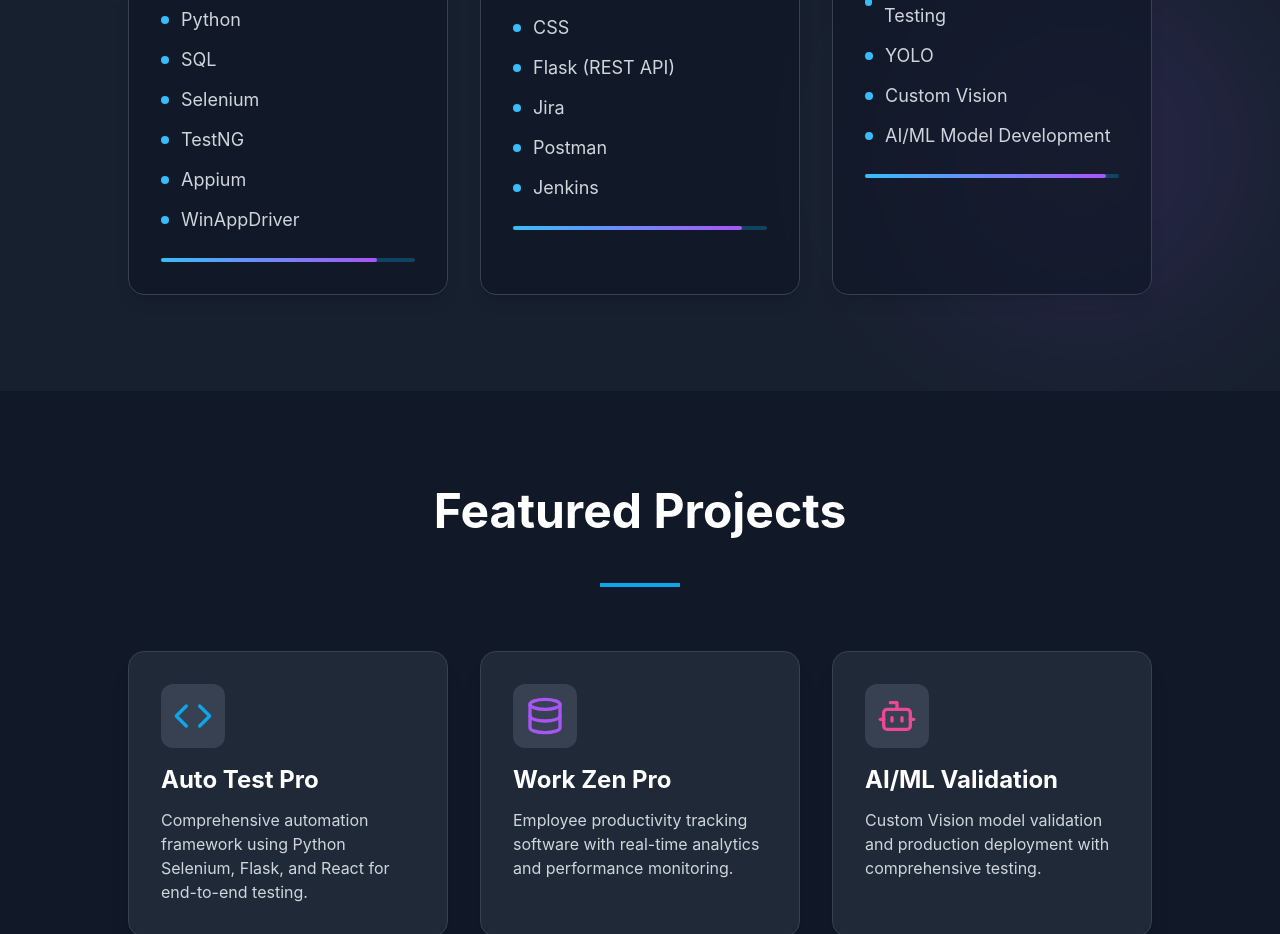
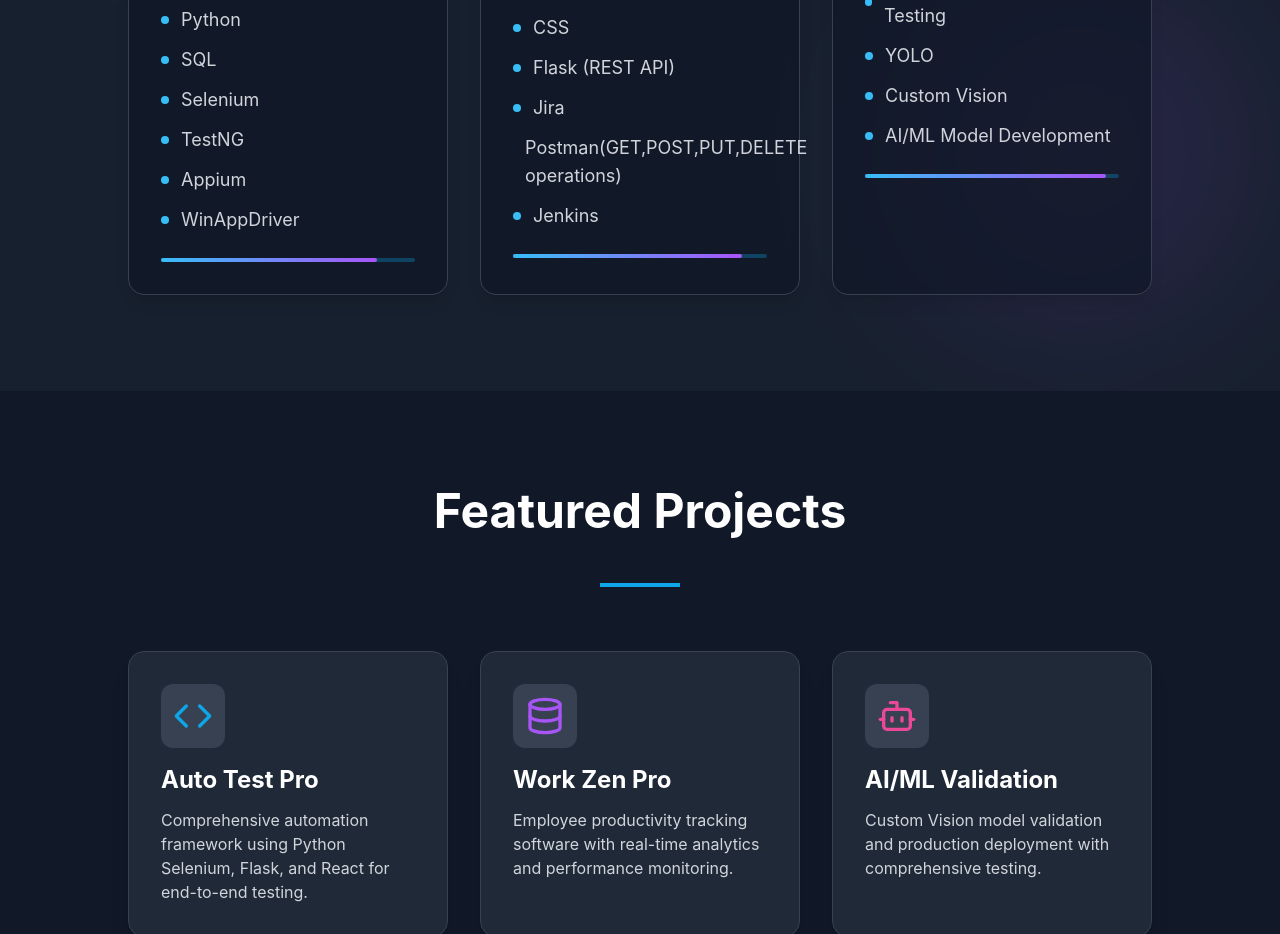
Before and after one commit to Sujith-31/Sujith_portfolio, a React (Create React App) app: page / in a window 1280 px wide. Shown: the part 2920-3854 px from the top of the page. Built offline with nearby package versions, Linux system fonts and the light colour scheme.

Commit message:
Rename resume to SujithBalaji.pdf

```diff
--- a/src/Portfolio.js
+++ b/src/Portfolio.js
@@ -526,7 +526,7 @@ export default function Portfolio() {
         },
         {
             title: "Web & Tools",
-            skills: ["React", "CSS", "Flask (REST API)", "Jira", "Postman", "Jenkins"]
+            skills: ["React", "CSS", "Flask (REST API)", "Jira", "Postman(GET,POST,PUT,DELETE operations)", "Jenkins"]
         },
         {
             title: "Testing & AI/ML",
@@ -741,7 +741,7 @@ export default function Portfolio() {
                             <motion.a
                                 whileHover={{ scale: 1.05 }}
                                 whileTap={{ scale: 0.95 }}
-                                href="/Sujith_A.pdf"
+                                href="/SujithBalaji.pdf"
                                 download
                                 className={`px-8 py-4 rounded-full font-semibold border-2 transition ${darkMode ? "border-gray-600 hover:border-sky-400 hover:text-sky-400" : "border-gray-300 hover:border-sky-500 hover:text-sky-500"}`}
                             >
```
Also changed, not shown: 2 other files (tests, documents, lock files or other folders).
